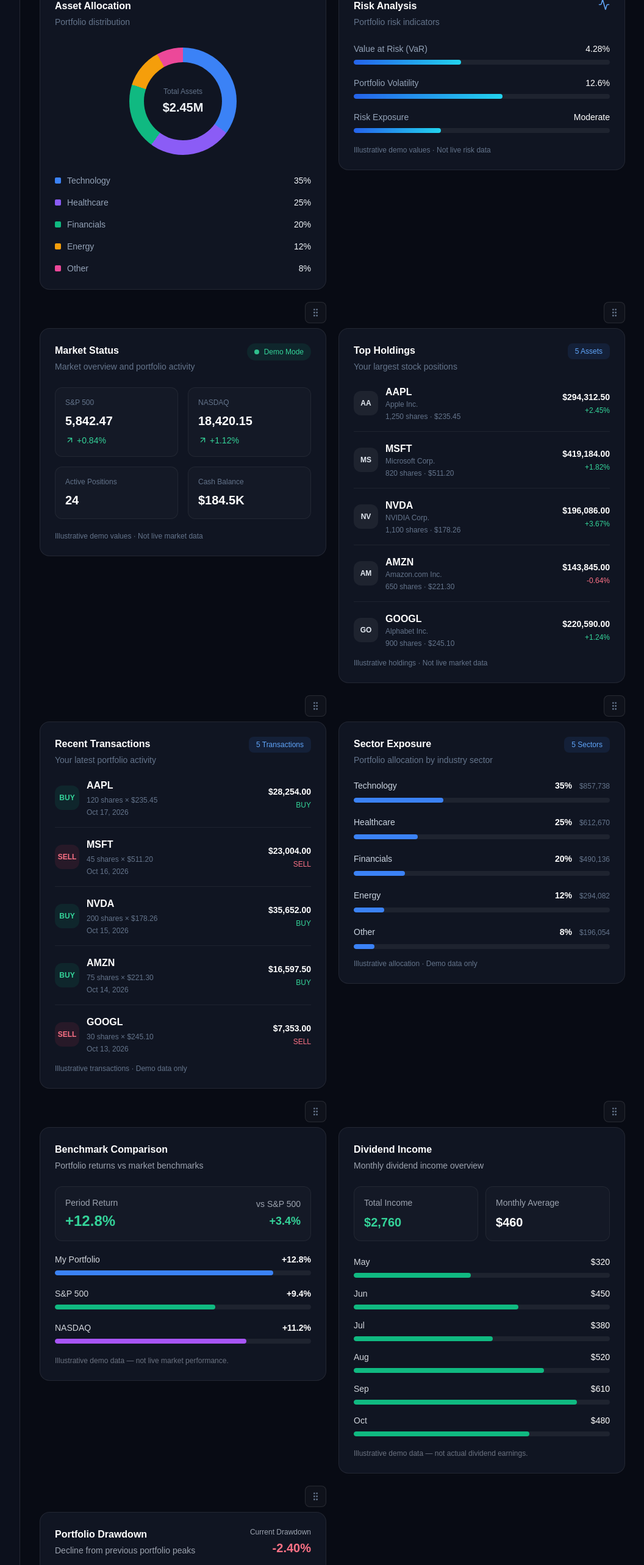
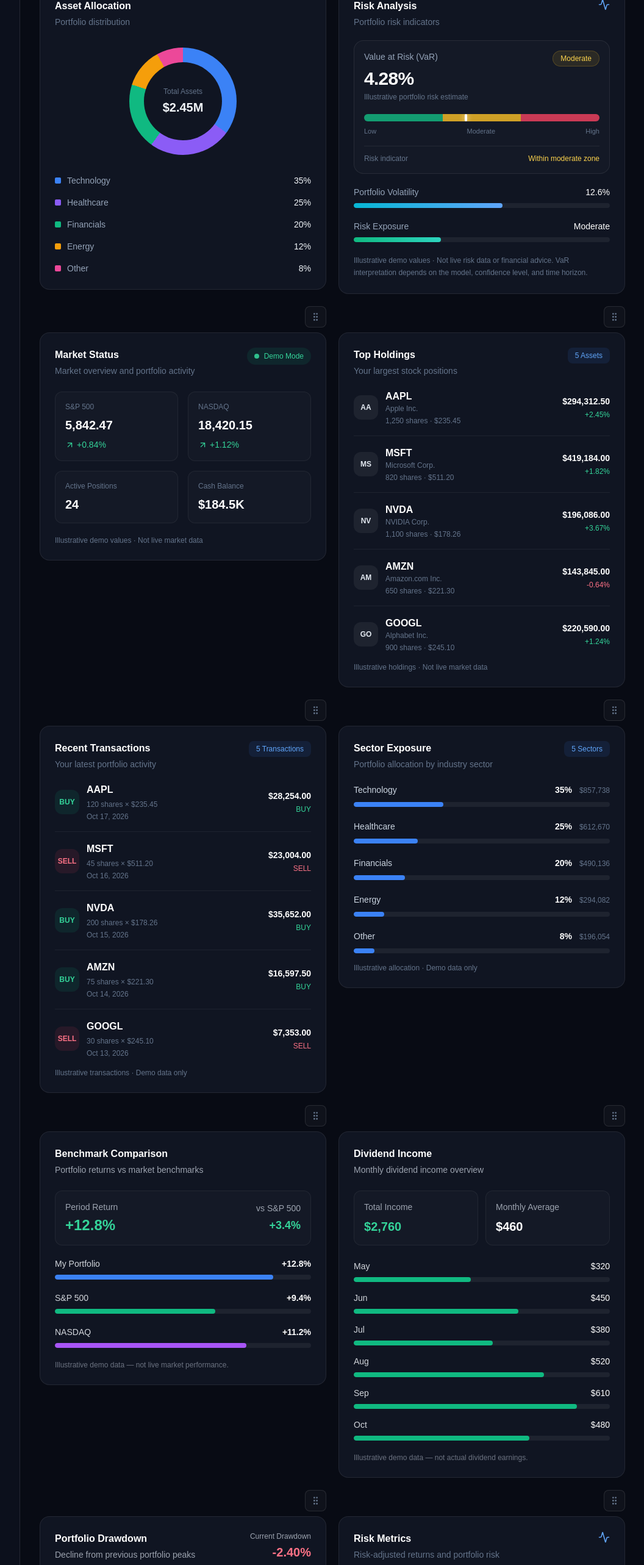
Before and after one commit to ohin03/portfolio-dashboard, a Next.js app: page / in a window 1280 px wide. Shown: the part 1159-3725 px from the top of the page at 61% size, without its empty margins (223-1279 px from the left). Built offline with nearby package versions, Linux system fonts and the light colour scheme.

Commit message:
Add Risk Metrics dashboard widget

```diff
--- a/src/app/page.tsx
+++ b/src/app/page.tsx
@@ -108,6 +108,7 @@
   "benchmark-comparison",
   "dividend-income",
   "drawdown-analysis",
+  "risk-metrics",
 ];
 
 function PortfolioSummary() {
@@ -195,11 +196,25 @@
   );
 }
 
+
 function RiskAnalysisWidget() {
+  const varPercentage = 4.28;
+  const volatility = 12.6;
+  const riskLevel = "Moderate";
+
   const risks = [
-    { label: "Value at Risk (VaR)", value: 42, text: "4.28%" },
-    { label: "Portfolio Volatility", value: 58, text: "12.6%" },
-    { label: "Risk Exposure", value: 34, text: "Moderate" },
+    {
+      label: "Portfolio Volatility",
+      value: 58,
+      text: `${volatility}%`,
+      color: "from-cyan-500 to-blue-400",
+    },
+    {
+      label: "Risk Exposure",
+      value: 34,
+      text: riskLevel,
+      color: "from-emerald-500 to-teal-400",
+    },
   ];
 
   return (
@@ -208,10 +223,59 @@
       description="Portfolio risk indicators"
       action={<Activity size={19} className="text-blue-400" />}
     >
-      <div className="mt-6 space-y-5">
+      <div className="mt-5">
+        <div className="rounded-2xl border border-white/[0.08] bg-white/[0.02] p-4">
+          <div className="flex items-start justify-between gap-3">
+            <div>
+              <p className="text-sm text-slate-400">
+                Value at Risk (VaR)
+              </p>
+              <p className="mt-2 text-3xl font-semibold tracking-tight text-white">
+                {varPercentage.toFixed(2)}%
+              </p>
+              <p className="mt-1 text-xs text-slate-500">
+                Illustrative portfolio risk estimate
+              </p>
+            </div>
+
+            <span className="rounded-full border border-amber-400/20 bg-amber-400/10 px-3 py-1 text-xs font-medium text-amber-300">
+              Moderate
+            </span>
+          </div>
+
+          <div className="mt-5">
+            <div className="relative h-3 overflow-hidden rounded-full bg-white/[0.06]">
+              <div className="absolute inset-y-0 left-0 w-1/3 bg-emerald-500/80" />
+              <div className="absolute inset-y-0 left-1/3 w-1/3 bg-amber-400/80" />
+              <div className="absolute inset-y-0 right-0 w-1/3 bg-rose-500/80" />
+
+              <div
+                className="absolute inset-y-0 z-10 w-1 rounded-full bg-white shadow-[0_0_8px_rgba(255,255,255,0.8)]"
+                style={{ left: "42.8%" }}
+                title="Illustrative VaR indicator"
+              />
+            </div>
+
+            <div className="mt-2 flex justify-between text-[11px] text-slate-500">
+              <span>Low</span>
+              <span>Moderate</span>
+              <span>High</span>
+            </div>
+          </div>
+
+          <div className="mt-4 flex items-center justify-between border-t border-white/[0.07] pt-3 text-xs">
+            <span className="text-slate-500">Risk indicator</span>
+            <span className="font-medium text-amber-300">
+              Within moderate zone
+            </span>
+          </div>
+        </div>
+      </div>
+
+      <div className="mt-5 space-y-5">
         {risks.map((risk) => (
           <div key={risk.label}>
-            <div className="mb-2 flex justify-between gap-3 text-sm">
+            <div className="mb-2 flex items-center justify-between gap-3 text-sm">
               <span className="text-slate-400">{risk.label}</span>
               <span className="font-medium text-white">{risk.text}</span>
             </div>
@@ -219,19 +283,109 @@
             <div className="h-2 overflow-hidden rounded-full bg-white/[0.06]">
               <div
                 style={{ width: `${risk.value}%` }}
-                className="h-full rounded-full bg-gradient-to-r from-blue-600 to-cyan-400"
+                className={`h-full rounded-full bg-gradient-to-r ${risk.color}`}
               />
             </div>
           </div>
         ))}
       </div>
 
-      <p className="mt-5 text-xs text-slate-500">
-        Illustrative demo values · Not live risk data
+      <p className="mt-5 text-xs leading-5 text-slate-500">
+        Illustrative demo values · Not live risk data or financial advice.
+        VaR interpretation depends on the model, confidence level, and time
+        horizon.
       </p>
     </WidgetShell>
   );
 }
+
+function RiskMetricsWidget() {
+  const metrics = [
+    {
+      label: "Sharpe Ratio",
+      value: "1.42",
+      description: "Risk-adjusted return",
+      progress: 71,
+      color: "from-blue-500 to-cyan-400",
+    },
+    {
+      label: "Maximum Drawdown",
+      value: "-6.32%",
+      description: "Peak-to-trough decline",
+      progress: 42,
+      color: "from-rose-500 to-orange-400",
+    },
+    {
+      label: "Portfolio Volatility",
+      value: "12.6%",
+      description: "Return fluctuation indicator",
+      progress: 58,
+      color: "from-violet-500 to-blue-400",
+    },
+  ];
+
+  return (
+    <WidgetShell
+      title="Risk Metrics"
+      description="Risk-adjusted returns and portfolio risk"
+      action={<Activity size={19} className="text-blue-400" />}
+    >
+      <div className="mt-5 grid grid-cols-1 gap-3 sm:grid-cols-2">
+        {metrics.map((metric) => (
+          <div
+            key={metric.label}
+            className="rounded-xl border border-white/[0.08] bg-white/[0.02] p-4"
+          >
+            <p className="text-sm text-slate-400">{metric.label}</p>
+
+            <p className="mt-3 text-2xl font-semibold tracking-tight text-white">
+              {metric.value}
+            </p>
+
+            <p className="mt-1 text-xs text-slate-500">
+              {metric.description}
+            </p>
+
+            <div className="mt-4 h-1.5 overflow-hidden rounded-full bg-white/[0.06]">
+              <div
+                className={`h-full rounded-full bg-gradient-to-r ${metric.color}`}
+                style={{ width: `${metric.progress}%` }}
+              />
+            </div>
+          </div>
+        ))}
+      </div>
+
+      <div className="mt-4 flex items-center justify-between gap-3 rounded-xl border border-amber-400/10 bg-amber-400/[0.04] p-3">
+        <div>
+          <p className="text-sm font-medium text-white">
+            Illustrative Risk Profile
+          </p>
+          <p className="mt-1 text-xs text-slate-500">
+            Demo metrics only; not a live risk assessment.
+          </p>
+        </div>
+
+        <span className="shrink-0 rounded-full border border-amber-400/20 bg-amber-400/10 px-3 py-1 text-xs font-medium text-amber-300">
+          Moderate
+        </span>
+      </div>
+
+      <p className="mt-4 text-xs leading-5 text-slate-500">
+        Sharpe Ratio interpretation depends on the return period, risk-free
+        rate, and calculation method. All displayed metrics are illustrative.
+      </p>
+    </WidgetShell>
+  );
+}
+
+
+
+
+
+
+
+
 
 function MarketStatusWidget() {
   const marketItems = [
@@ -811,6 +965,9 @@
       case "drawdown-analysis":
         return <DrawdownChart />;
 
+      case "risk-metrics":
+        return <RiskMetricsWidget />;
+
       default:
         return null;
     }
--- a/src/lib/dashboard-store.ts
+++ b/src/lib/dashboard-store.ts
@@ -93,6 +93,13 @@
     visible: true,
     order: 10,
   },
+  {
+    id: "risk-metrics",
+    type: "risk-metrics",
+    title: "Risk Metrics",
+    visible: true,
+    order: 11,
+  },
 ];
 
 const createInitialWidgets = (): DashboardWidget[] =>
@@ -161,11 +168,13 @@
     {
       name: "portfolio-analytics-dashboard-layout",
       storage: createJSONStorage(() => localStorage),
+
       partialize: (state): Pick<DashboardLayout, "widgets"> => ({
         widgets: state.widgets,
       }),
 
-      // Merge newly added widgets into an older saved layout.
+      // Add new widgets to older saved layouts without
+      // resetting existing visibility and order preferences.
       merge: (persistedState, currentState) => {
         const persisted = persistedState as
           | Pick<DashboardState, "widgets">
@@ -181,23 +190,26 @@
               (candidate) => candidate.type === widget.type,
             ) === index,
         );
-        const savedTypes = new Set(savedWidgets.map((widget) => widget.type));
 
-        const missingWidgets = createInitialWidgets()
-          .filter((widget) => !savedTypes.has(widget.type))
-          .map((widget) => ({
-            ...widget,
-            order: savedWidgets.length,
-          }));
+        const savedTypes = new Set(
+          savedWidgets.map((widget) => widget.type),
+        );
+
+        const missingWidgets = createInitialWidgets().filter(
+          (widget) => !savedTypes.has(widget.type),
+        );
+
+        const combinedWidgets = [
+          ...savedWidgets,
+          ...missingWidgets,
+        ];
 
         return {
           ...currentState,
-          widgets: [...savedWidgets, ...missingWidgets].map(
-            (widget, index) => ({
-              ...widget,
-              order: index,
-            }),
-          ),
+          widgets: combinedWidgets.map((widget, index) => ({
+            ...widget,
+            order: index,
+          })),
         };
       },
     },
```
